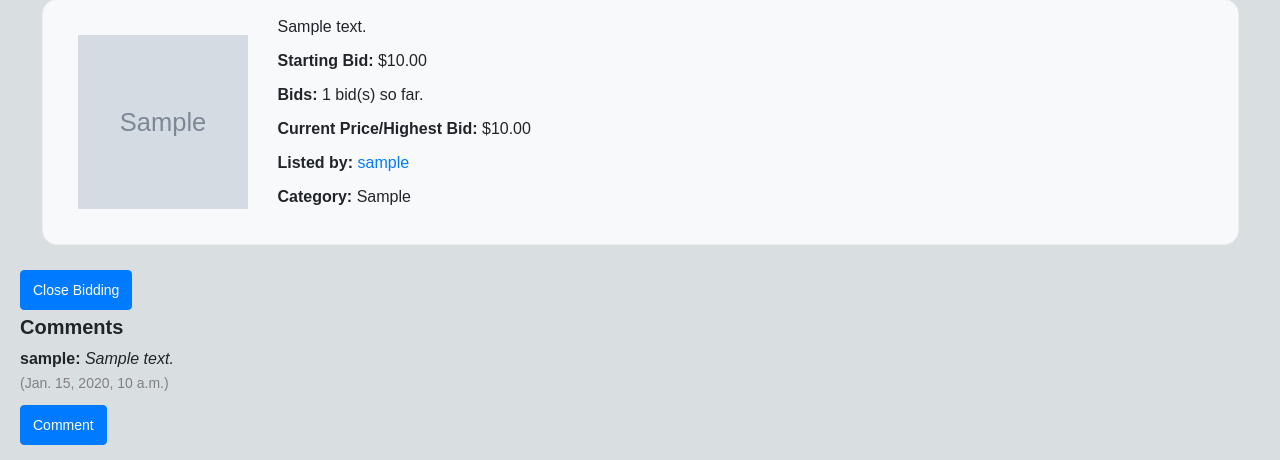
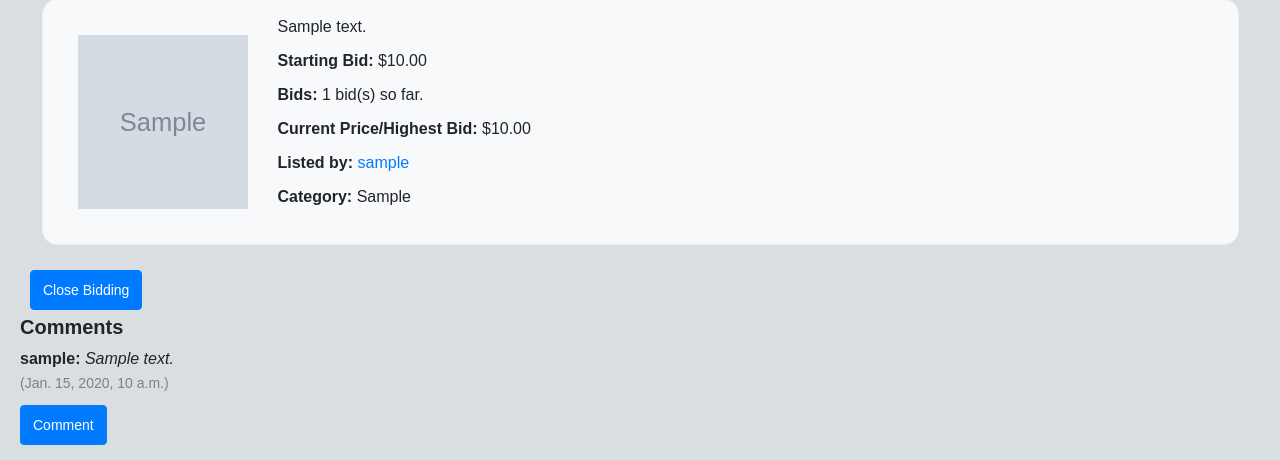
Before and after one commit to DeanMwau/Auctions.github.io, a Django app: page /1/ in a window 1280 px wide. Shown: the part 112-572 px from the top of the page. Run offline with Django 3.2, Linux system fonts and the light colour scheme; a user stored in the database is signed in; tables that the repository leaves empty hold one stand-in row (values such as "Sample post"); grey boxes marked "Sample" are stand-in pictures; some libraries are stand-ins or nearby versions.

Commit message:
Edit styles.css

```diff
--- a/auctions/static/auctions/styles.css
+++ b/auctions/static/auctions/styles.css
@@ -148,6 +148,14 @@ html, body {
 @media (max-width: 768px) {
     #listing-container .col-form-label.text-end {
         text-align: left !important;
+    }
+}
+
+@media (min-width: 768px) {
+    .bid-container,
+    #comment-section-container,
+    #comment {
+        margin-left: 20px;
     }
 }
 
```
